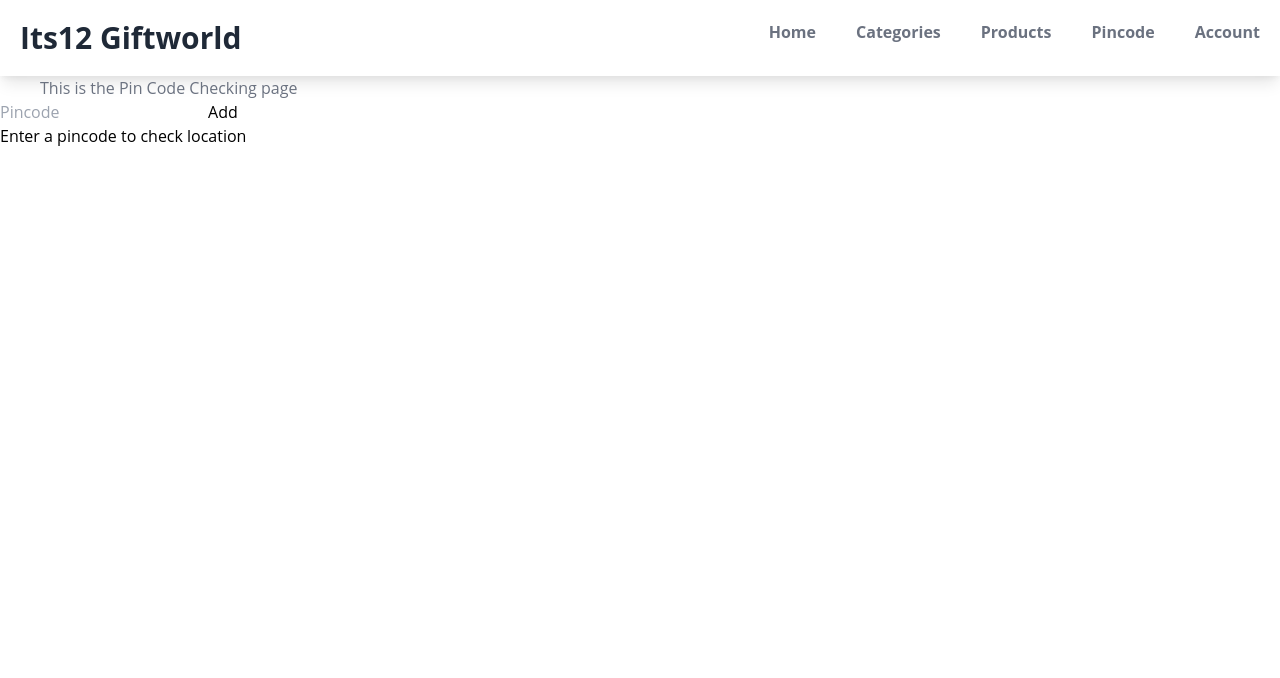
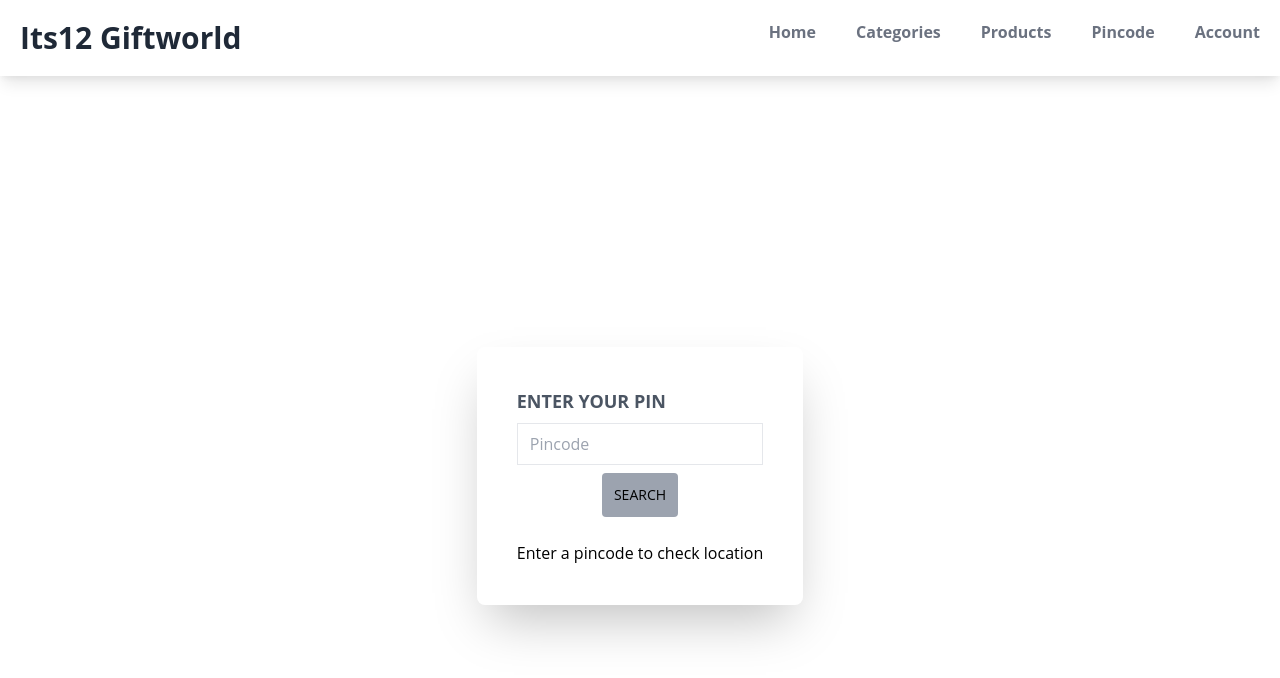
Before and after one commit to thenose-samuel/react-assessment, a React (Create React App) app: page /pincode in a window 1280 px wide. Shown: the top 678 px of the page. Built offline with nearby package versions, Linux system fonts and the light colour scheme.

Commit message:
Styled the pin code page

```diff
--- a/src/Pages/Pincode/index.js
+++ b/src/Pages/Pincode/index.js
@@ -16,14 +16,20 @@ class PincodePage extends React.Component {
     this.getLocation = this.getLocation.bind(this);
   }
   getLocation(event) {
+    const block = [];
     event.preventDefault();
     const form = document.forms.locationFromPin;
     const pincode = form.Pincode.value;
-    const block = [];
+    //Pincode must be of length 6
+    if (pincode.length != 6) {
+      block.push("Invalid code");
+      this.setState({ address: block });
+      return;
+    }
     fetch(`https://api.postalpincode.in/pincode/${pincode}`)
       .then((response) => response.json())
       .then((jsonData) => {
-        block.push(jsonData[0].PostOffice[0].Block)
+        block.push(jsonData[0].PostOffice[0].Block);
         this.setState({ address: block });
       })
       .catch((error) => {
@@ -32,20 +38,22 @@ class PincodePage extends React.Component {
   }
   render() {
     const location = this.state.address.map((block) => (
-      <Location blockName={block}/>
+      <Location blockName={block} />
     ));
     return (
-      <div>
-        <div>
-          <span class="mx-10 my-10 text-gray-500">
-            This is the Pin Code Checking page
-          </span>
+      <div class="flex justify-around items-center h-screen w-full">
+        <div class="shadow-2xl p-10 rounded-lg">
           <form name="locationFromPin" onSubmit={this.getLocation}>
-            <input type="text" name="Pincode" placeholder="Pincode" />
-            <button>Add</button>
+          <div  class="flex flex-col mb-4">
+            <label class="mb-2 uppercase font-bold text-lg text-gray-600">Enter your pin</label>
+            <input class="border py-2 px-3" type="text" name="Pincode" placeholder="Pincode" />
+            <button class="block bg-gray-400 hover:bg-gray-800 text-black uppercase text-sm mx-auto m-2 p-3 rounded">Search</button>
+            </div>
+            <div>
+          <span>{location}</span>
+        </div>
           </form>
-          <div>{location}</div>
-        </div>
+          </div>
       </div>
     );
   }
```
